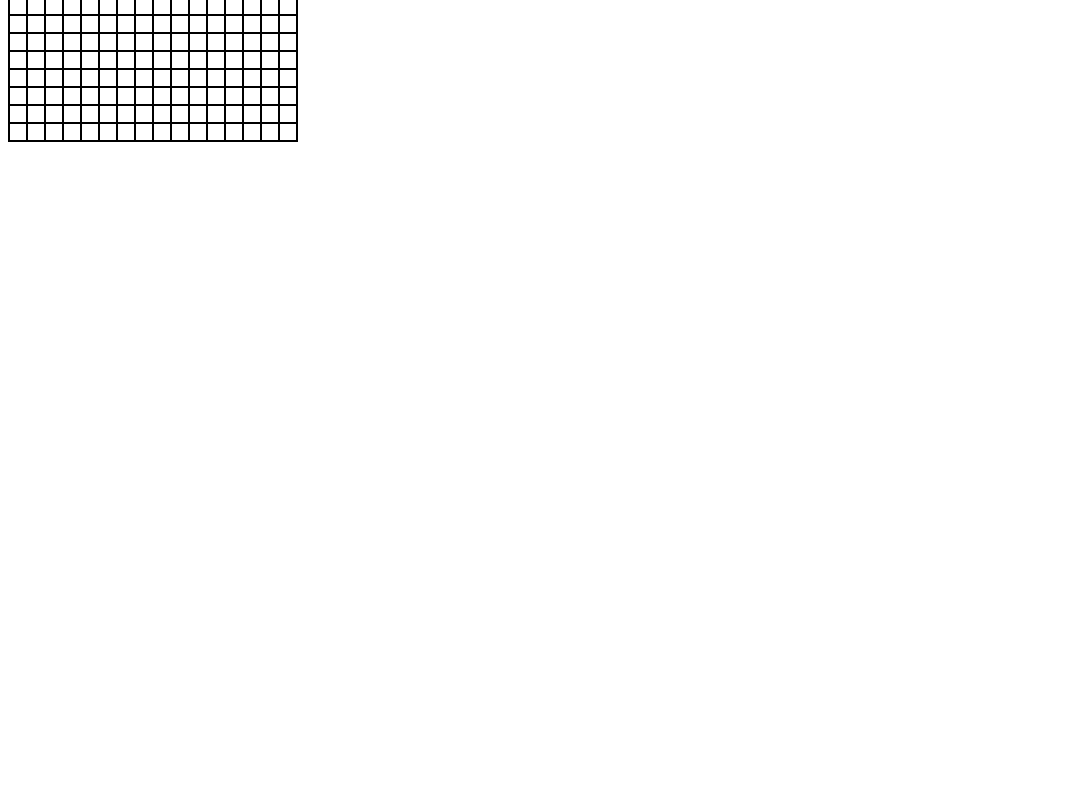
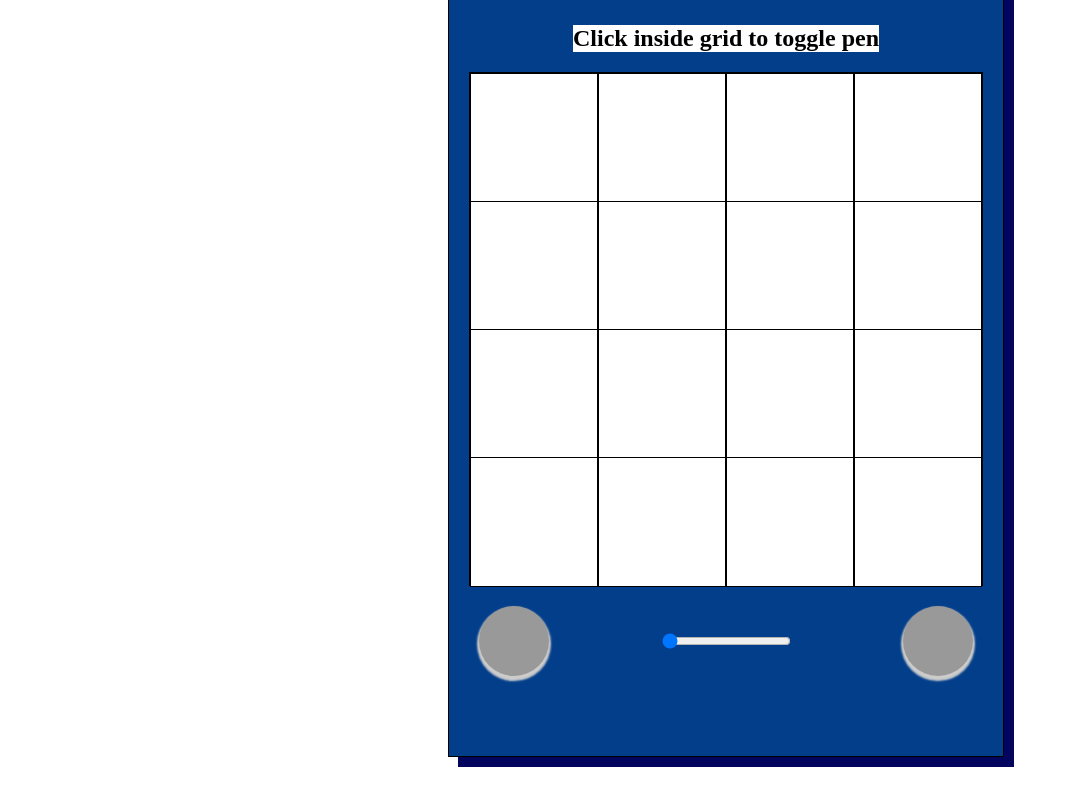
Before and after one commit to yookie-bui/etch-a-sketch, a plain HTML site: page index.html in a window 1280 px wide. Shown: the part 156-963 px from the top of the page, without its empty margins (0-1069 px from the left). Before the commit the page ends 800 px from the top, so only its background shows below. Drawn offline with Linux system fonts and the light colour scheme.

Commit message:
grid size adjustable, add buttons

```diff
--- a/app.js
+++ b/app.js
@@ -1,21 +1,36 @@
 const sketchBoard = document.getElementById('container');
+const grid = document.getElementById('grid');
+let gridSize = grid.value;
 
 
-for (let i = 0; i < 16; i++) {
+
+const createGrid = (gridSize) => {
+    for (let i = 0; i < gridSize; i++) {
         var row = document.createElement('div');
+        let rowSize = 100/ gridSize;
+        row.setAttribute('style', `width: 100%; height: ${rowSize}%`)
         row.className = 'row';
-    for (let j = 0; j < 16; j++) {
+        for (let j = 0; j < gridSize; j++) {
             var square = document.createElement('div');
             square.className = 'square';
+            let squareSize = 100 / gridSize;
+            square.setAttribute('style', `width:${squareSize}%; height:100%`);
             row.appendChild(square);
         }
         sketchBoard.appendChild(row);
     };
-// sketchBoard.appendChild(row);
+}
 
-// for (let i = 0; i < 16; i++) {
-//     sketchBoard.appendChild(row)
-//     for (let j = 0; i < 16; j++) {
-//         row.appendChild(squareDiv);
-//     }
-// }
+const emptyGrid = () => {
+    const row = document.getElementsByClassName('row');
+    while (row.length > 0) {
+        row[0].parentNode.removeChild(row[0]);
+    }
+}
+
+createGrid(gridSize);
+
+grid.addEventListener('input', ()=>{
+    emptyGrid();
+    createGrid(grid.value);
+})
--- a/index.html
+++ b/index.html
@@ -8,8 +8,18 @@
     <link rel="stylesheet" href="./style.css">
 </head>
 <body>
-    <div id="container">
-    </div>
+    <h1>Etch A Sketch</h1>
+    <h2>Click inside grid to toggle pen</h2>
+    <section id="interface">
+        <div id="container"></div>
+        <div id="toolbar">
+            <button type="button" id="color" class="user-interface"></button>
+            <input type="range" id="grid" name="grid" min="4" max="16" step="2" value="4">
+            <button type="button" id="clear" class="user-interface"></button>
+        </div>
+    </section>
+
+
     <script src="app.js"></script>
 </body>
 </html>
--- a/style.css
+++ b/style.css
@@ -1,8 +1,55 @@
+* {
+    background-color: white;
+}
+body {
+    display: flex;
+    flex-direction: column;
+    align-items: center;
+    border: 1px solid;
+    padding: 20px;
+    width: max-content;
+    justify-content: center;
+    margin-left: 35%;
+    margin-right: 35%;
+    margin-top: 60px;
+    margin-bottom: 50px;
+    background-color: #023E8A;
+    box-shadow: 10px 10px 0px #03045e;
+}
+
+button {
+    border-radius: 50%;
+    border: none;
+    background-color: #999999;
+    width: 70px;
+    height: 70px;
+    padding: 2em;
+    box-shadow: 0px 3px 2px 2px #CCCCCC;
+
+}
+
+button:hover {
+    background-color: #F2F8F7 ;
+}
+
 #container {
     display: flex;
     flex-direction: column;
     border: 1px solid;
-    width: fit-content;
+    /* width: 512px; */
+    height: 512px;
+    width:512px;
+}
+
+#toolbar {
+    display: flex;
+    flex-direction: row;
+    justify-content: space-between;
+    padding-top: 20px;
+    padding-bottom: 60px;
+    padding-left: 10px;
+    padding-right: 10px;
+    background-color: #023E8A;
 }
 
 .row {
@@ -10,7 +57,8 @@
     flex-direction: row;
 }
 .square {
-    width: 16px;
-    height: 16px;
+    /* width: 30px;
+    height: 30px; */
     border: 1px solid;
+    padding: 0;
 }
```
Lines whose indentation alone changed are shown as unchanged.
